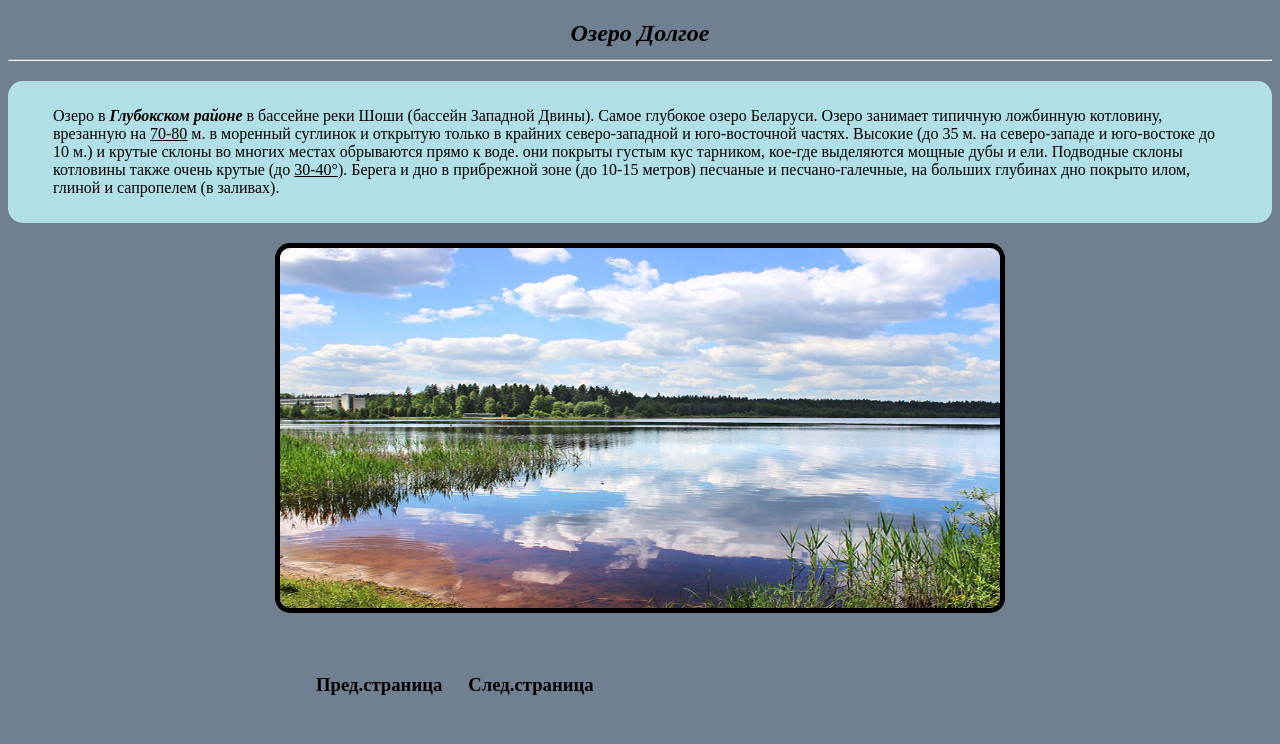
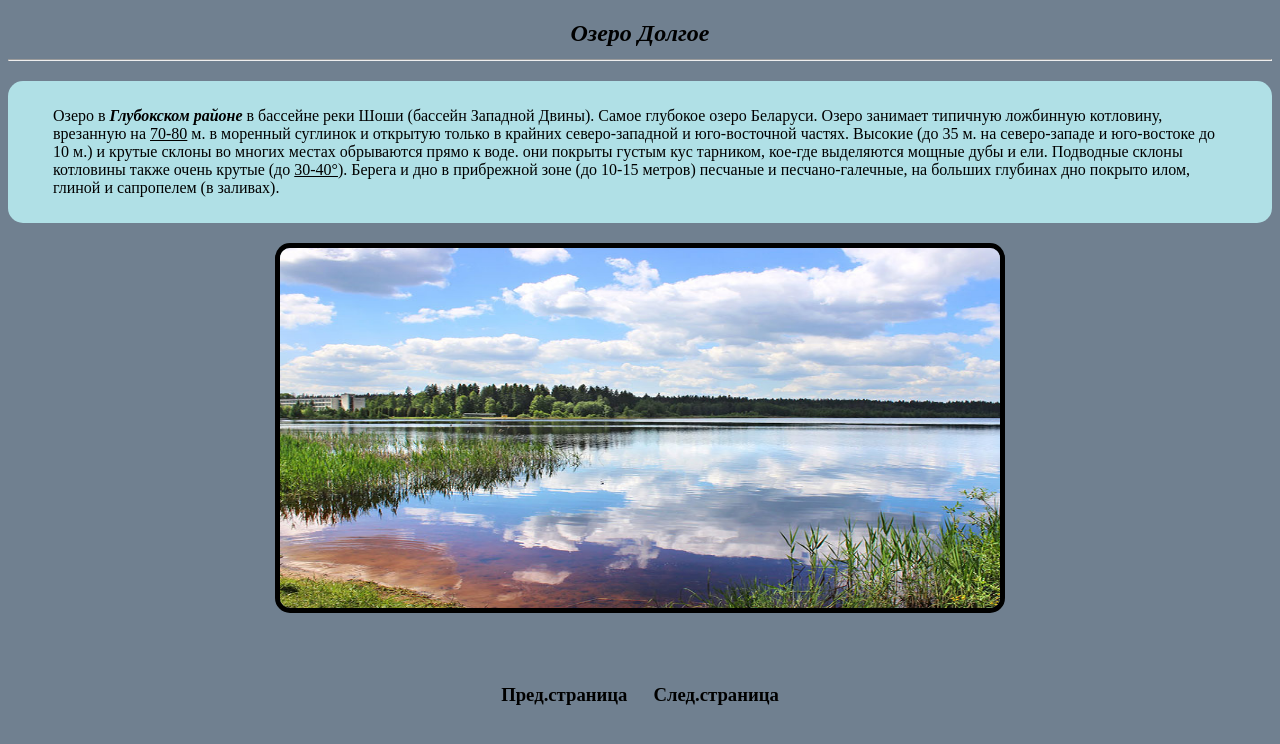
Before and after one commit to Jovik5233/My-project-v3, a plain HTML site: page Долгое.html in a window 1280 px wide. Drawn offline with Linux system fonts and the light colour scheme.

Commit message:
Update Style.css

```diff
--- a/Style.css
+++ b/Style.css
@@ -61,3 +61,6 @@ a:visited{
     margin-bottom: 10px;
     border-radius: 15px;
 }
+table {
+    margin: 10px auto;
+}
```
